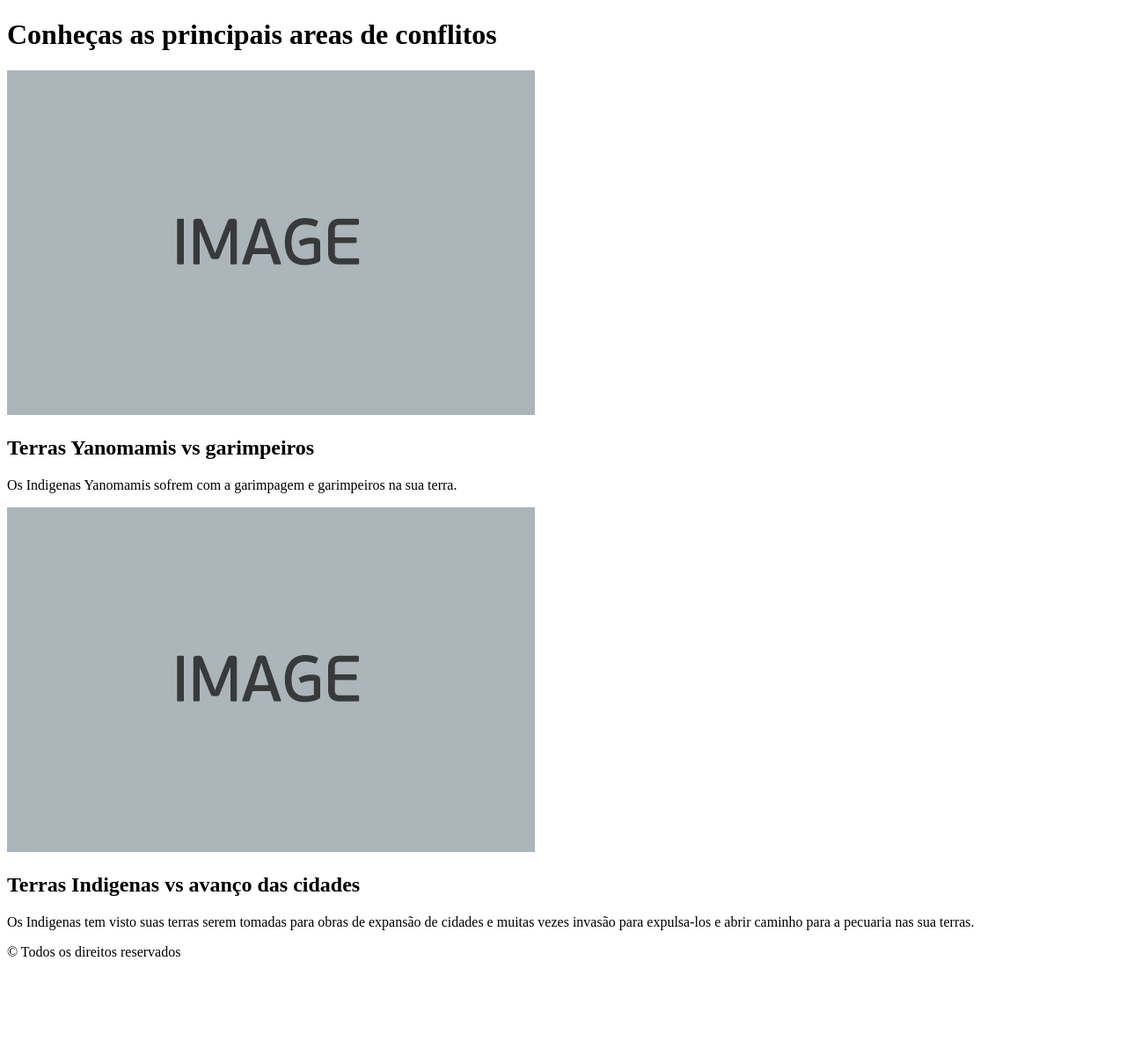
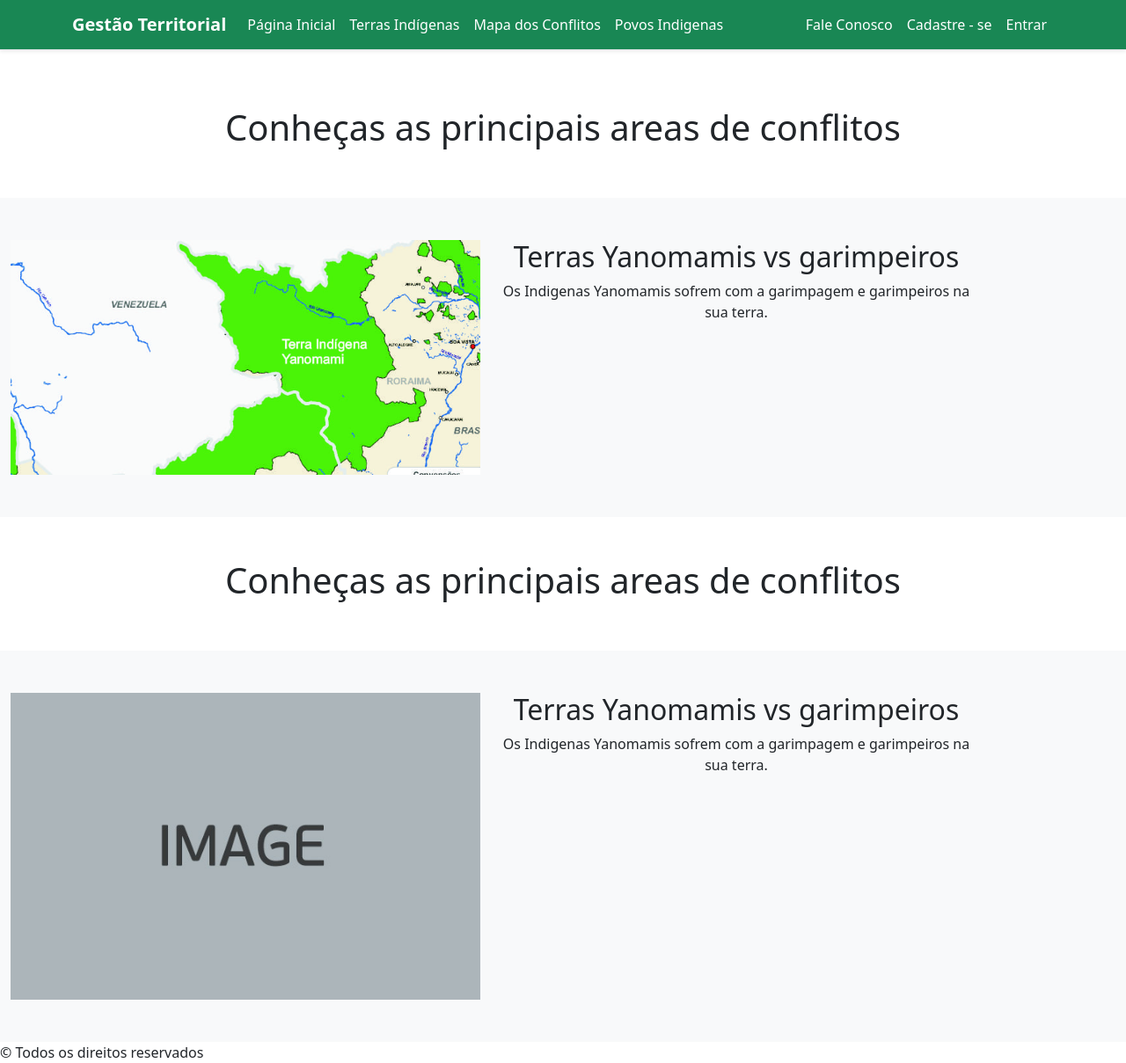
Before and after one commit to guilhermetm5/Squad-8-Recode, a plain HTML site: page mapadosconflitos.html in a window 1280 px wide. Shown: the whole page at 88% size. Before the commit the page ends 1100 px from the top, so only its background shows below. Drawn offline with nearby package versions, Linux system fonts and the light colour scheme.

Commit message:
mapa dos conflitos atualizacao

```diff
--- a/mapadosconflitos.html
+++ b/mapadosconflitos.html
@@ -4,35 +4,86 @@
 <head>
     <meta charset="UTF-8">
     <meta name="viewport" content="width=device-width, initial-scale=1.0">
+    <link rel="icon" type="img/png" href="img/mapa.ico" class="logotipo">
+    <link rel="stylesheet" href="node_modules/bootstrap/dist/css/bootstrap.min.css">
+    <link rel="stylesheet" href="node_modules/bootstrap-icons/font/bootstrap-icons.css">
+    <link rel="stylesheet" href="css/estilos.css">
     <title>Mapa dos conflitos</title>
 </head>
 
 <body>
     <!-- Barra de navegação padrao -->
-    <nav></nav>
+
+    <nav class="navbar navbar-expand-lg navbar-dark bg-success border-bottom shadow-sm mb-3">
+        <div class="container">
+            <a class="navbar-brand" href="/"><b>Gestão Territorial</b></a>
+            <button class="navbar-toggler" type="button" data-bs-toggle="collapse"
+                data-bs-target=".navbar-collapse">
+                <span class="navbar-toggler-icon"></span>
+            </button>
+            <div class="collapse navbar-collapse">
+                <ul class="navbar-nav flex-grow-1">
+                    <li class="nav-item">
+                        <a class="nav-link text-white" href="index.html">Página Inicial</a>
+                    </li>
+                    <li class="nav-item">
+                        <a class="nav-link text-white" href="#">Terras Indígenas</a>
+                    </li>
+                    <li class="nav-item">
+                        <a class="nav-link text-white" href="mapadosconflitos.html">Mapa dos Conflitos</a>
+                    </li>
+                    <li class="nav-item">
+                        <a class="nav-link text-white" href="#">Povos Indigenas</a>
+                    </li>
+                </ul>
+                <div class="align-self-end">
+                    <ul class="navbar-nav">
+                        <li class="nav-item">
+                            <a class="nav-link text-white" href="contato.html">Fale Conosco</a>
+                        </li>
+                        <li class="nav-item">
+                            <a href="cadastro.html" class="nav-link text-white">Cadastre - se</a>
+                        </li>
+                        <li class="nav-item">
+                            <a href="login.html" class="nav-link text-white">Entrar</a>
+                        </li>
+                    </ul>
+                </div>
+            </div>
+        </div>
+    </nav>
 
     <!-- Corpo da pagina  -->
 
-    <div class="container">
-        <h1>Conheças as principais areas de conflitos</h1>
-        <section>
-            <img src="img/test.jpg" alt="teste">
-            <h2>Terras Yanomamis vs garimpeiros</h2>
-            <p>Os Indigenas Yanomamis sofrem com a garimpagem e garimpeiros na sua terra.</p>
+    <div class="d-flex flex-column wrapper">
+        <h1 class="text-center py-5">Conheças as principais areas de conflitos</h1>
+        <section class="bg-light py-5">
+            <div class="container row">
+                <img src="img/yanomami.jpg" class="col-6" alt="teste">
+            <div class="col-md-6">
+                <h2 class="text-center">Terras Yanomamis vs garimpeiros</h2>
+            <p class="text-center">Os Indigenas Yanomamis sofrem com a garimpagem e garimpeiros na sua terra.</p>
+            </div>
+            </div>
         </section>
-        <section>
-            <img src="img/test.jpg" alt="teste">
-            <h2>Terras Indigenas vs avanço das cidades</h2>
-            <p>Os Indigenas tem visto suas terras serem tomadas para obras de expansão de cidades e muitas vezes invasão
-                para expulsa-los e abrir caminho para a pecuaria nas sua terras.</p>
-        </section>
-    </div>
-
-    <!-- footer da pagina -->
+        <div class="d-flex flex-column wrapper">
+            <h1 class="text-center py-5">Conheças as principais areas de conflitos</h1>
+            <section class="bg-light py-5">
+                <div class="container row">
+                    <img src="img/test.jpg" class="col-6" alt="teste">
+                <div class="col-md-6">
+                    <h2 class="text-center">Terras Yanomamis vs garimpeiros</h2>
+                <p class="text-center">Os Indigenas Yanomamis sofrem com a garimpagem e garimpeiros na sua terra.</p>
+                </div>
+                </div>
+            </section>
+        <!-- footer da pagina -->
 
     <footer>
         <span>&copy; Todos os direitos reservados</span>
     </footer>
+    </div>
+    <script src="node_modules/bootstrap/dist/js/bootstrap.bundle.min.js"></script>
 </body>
 
 </html>
```
Also changed, not shown: index.html (+1 -1 lines), login.html (+1 -1 lines), img/img.png (added), img/logo.ico (added), img/mapa.ico (added), img/yanomami.jpg (added).
